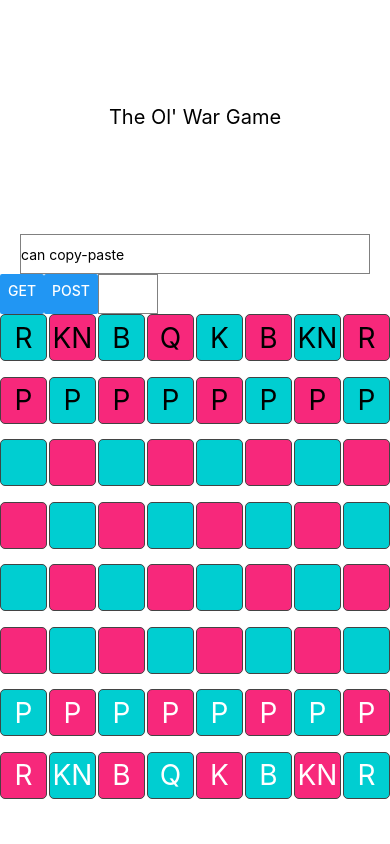
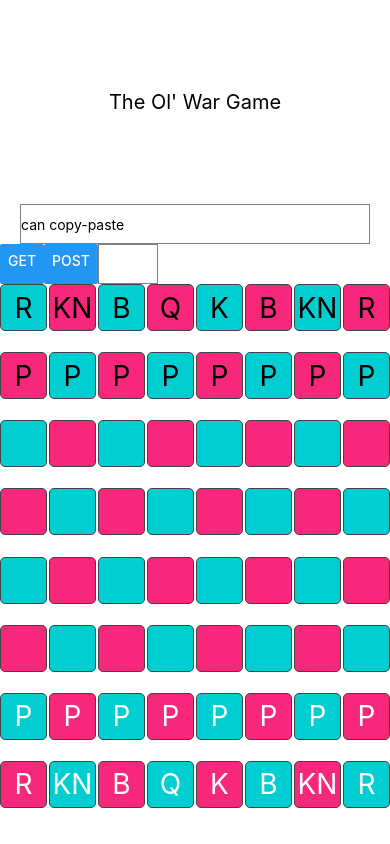
Before and after one commit to ChessApp/ChessGUI, a React Native app: screen / in a window 390 px wide. Built offline with nearby package versions, Linux system fonts and the light colour scheme.

Commit message:
T#6gdd3z: UI: Verify HTTP get/post both work
- Keyboard dismiss

```diff
--- a/App.js
+++ b/App.js
@@ -1,5 +1,5 @@
 import React, { useState } from 'react';
-import { StyleSheet, Button, Text, View, TextInput } from 'react-native';
+import { StyleSheet, Button, Text, View, TextInput, Keyboard, TouchableWithoutFeedback } from 'react-native';
 
 import Square from './components/Square'
 
@@ -30,9 +30,13 @@ export default function App() {
     // xmlhttp.open("GET", "http://localhost:8080/GameState.xml", true);
     var inputBase = "input=";
     xmlhttp.send(inputBase.concat(enteredInput));
+    Keyboard.dismiss();
   }
 
   return (
+    <TouchableWithoutFeedback onPress={() => {
+      Keyboard.dismiss();
+    }}>
       <View style={{flexDirection: 'column', flex: 64}}>
         <View style={styles.header}>
           <Text style={{padding: 75, color: 'black', fontSize: 20, alignItems: 'center', justifyContent: 'center'}}>The Ol' War Game</Text>
@@ -142,6 +146,7 @@ export default function App() {
         </View>
         <View style={styles.header}/>
       </View>
+    </TouchableWithoutFeedback>
   );
 }
 
@@ -194,7 +199,7 @@ var updateBoard = (xml) => {
 
 const styles = StyleSheet.create({
   header: {
-    paddingTop: 30,
+    paddingTop: 15,
     width: '100%',
     alignItems: 'center',
     justifyContent: 'center'
```
Lines whose indentation alone changed are shown as unchanged.
